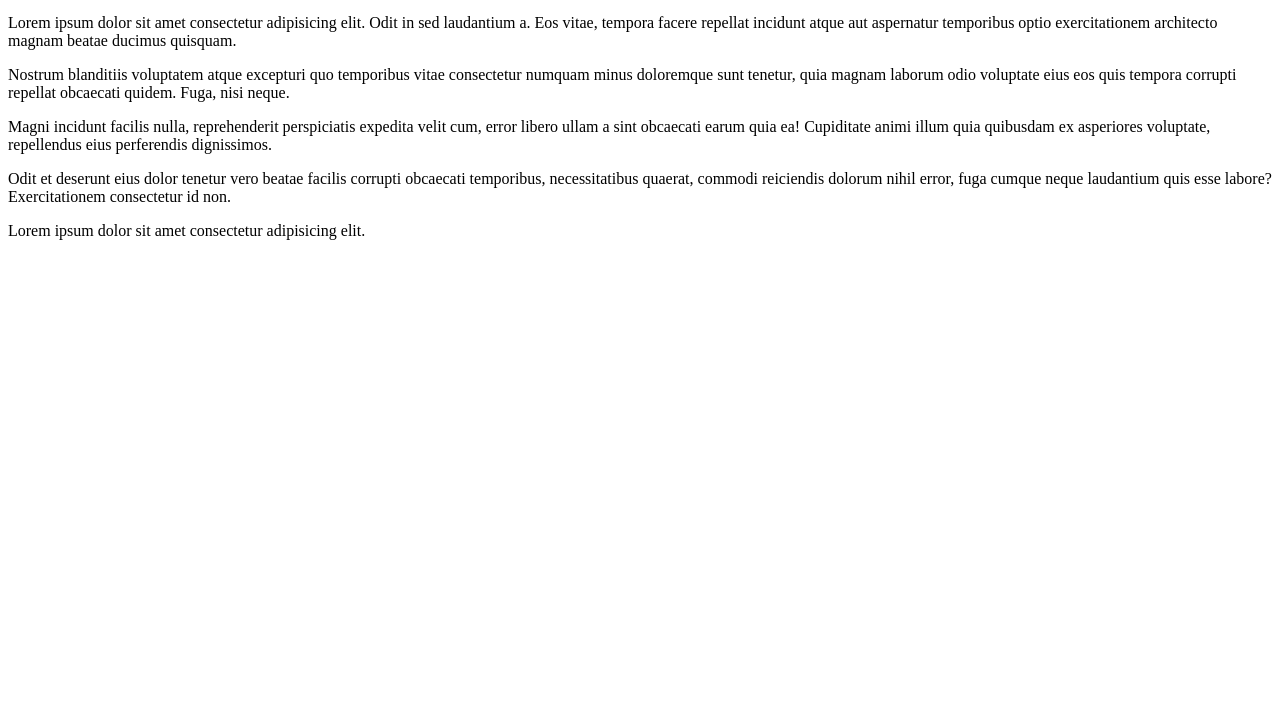
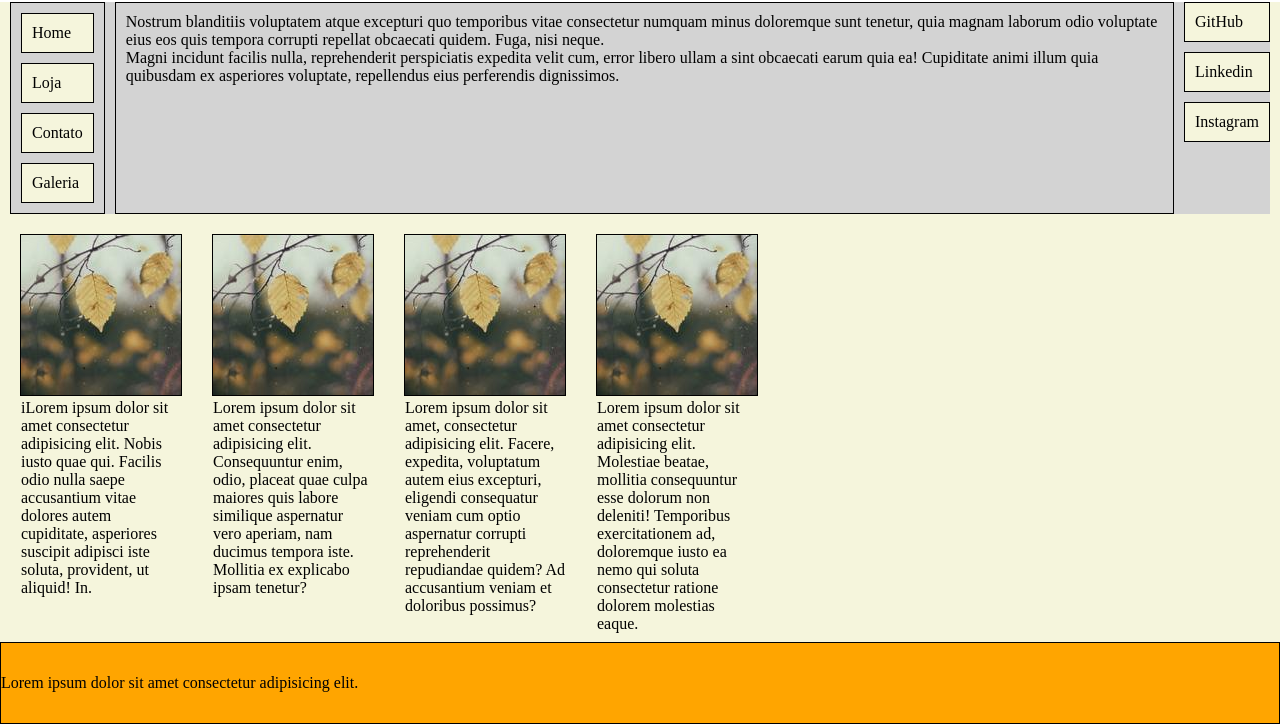
Before and after one commit to labenuexercicios/flexbox-template, a plain HTML site: page index.html in a window 1280 px wide. Shown: the part 90-814 px from the top of the page. Drawn offline with Linux system fonts and the light colour scheme.

Commit message:
aula-a023-template

```diff
--- a/index.html
+++ b/index.html
@@ -5,6 +5,7 @@
     <meta charset="UTF-8">
     <meta http-equiv="X-UA-Compatible" content="IE=edge">
     <meta name="viewport" content="width=device-width, initial-scale=1.0">
+    <link rel="stylesheet" href="style.css">
     <title>Prática de Grid</title>
 </head>
 
@@ -19,16 +20,17 @@
     </header>
 
     <main>
-        <section>
-            <article>
-                <p>Lorem ipsum dolor sit amet consectetur adipisicing elit. Odit in sed laudantium a. Eos vitae, tempora
-                    facere
-                    repellat incidunt atque aut aspernatur temporibus optio exercitationem architecto magnam beatae
-                    ducimus
-                    quisquam.</p>
+        <section class="container">
+            <nav class="parte">
+                <ol>
+                    <li>Home</li>
+                    <li>Loja</li>
+                    <li>Contato</li>
+                    <li>Galeria</li>
+                </ol>
 
-            </article>
-            <article>
+            </nav>
+            <article class="parte">
 
                 <p>Nostrum blanditiis voluptatem atque excepturi quo temporibus vitae consectetur numquam minus
                     doloremque
@@ -45,18 +47,49 @@
                     perferendis dignissimos.</p>
 
             </article>
-            <article>
-                <p>Odit et deserunt eius dolor tenetur vero beatae facilis corrupti obcaecati temporibus, necessitatibus
-                    quaerat, commodi reiciendis dolorum nihil error, fuga cumque neque laudantium quis esse labore?
-                    Exercitationem consectetur id non.</p>
-            </article>
+            <nav>
+                <ol>
+                    <li>GitHub</li>
+                    <li>Linkedin</li>
+                    <li>Instagram</li>
+                </ol>
+            </nav>
 
         </section>
 
-        <section>
-            <figure>
+        <section class="galeria">
+            <figure class="img">
+                <img src="./assets/img.jpeg" alt="imagem01">
+                <figcaption>iLorem ipsum dolor sit amet consectetur adipisicing elit. Nobis iusto quae qui. Facilis odio
+                    nulla
+                    saepe accusantium vitae dolores autem cupiditate, asperiores suscipit adipisci iste soluta,
+                    provident, ut aliquid! In.</figcaption>
+            </figure>
 
+            <figure class="img">
+                <img src="./assets/img.jpeg" alt="imagem02">
+                <figcaption>Lorem ipsum dolor sit amet consectetur adipisicing elit. Consequuntur enim, odio, placeat quae
+                   culpa maiores quis labore similique aspernatur vero aperiam, nam ducimus tempora iste. Mollitia ex
+                   explicabo ipsam tenetur?</figcaption>
             </figure>
+
+            <figure class="img">
+                <img src="./assets/img.jpeg" alt="imagem03">
+                <figcaption>Lorem ipsum dolor sit amet, consectetur adipisicing elit. Facere, expedita, voluptatum autem
+                    eius
+                    excepturi, eligendi consequatur veniam cum optio aspernatur corrupti reprehenderit repudiandae
+                    quidem?
+                    Ad accusantium veniam et doloribus possimus?</figcaption>
+            </figure>
+
+            <figure class="img">
+                <img src="./assets/img.jpeg" alt="imagem04">
+                <figcaption>Lorem ipsum dolor sit amet consectetur adipisicing elit. Molestiae beatae, mollitia
+                    consequuntur esse
+                    dolorum non deleniti! Temporibus exercitationem ad, doloremque iusto ea nemo qui soluta consectetur
+                    ratione dolorem molestias eaque.</figcaption>
+            </figure>
+
         </section>
     </main>
 
--- a/style.css
+++ b/style.css
@@ -2,3 +2,66 @@
     margin: 0;
     padding: 0;
 }
+
+header{
+    border: 1px solid black;
+    display: flex;
+    justify-content: space-between;
+    padding: 0 10px;
+    height: 10vh;
+    align-items: center;
+    background-color: orange;
+}
+
+main{
+    min-height: 80vh;
+    background-color: beige;
+}
+
+footer{
+    border: 1px solid black;
+    height: 10vh;
+    display: flex;
+    align-items: center;
+    background-color: orange;
+}
+
+.container{
+    display: flex;
+    background-color: lightgray;
+    gap: 10px;
+    margin: 10px;
+}
+
+.galeria{
+    display: flex;
+    flex-wrap: nowrap;
+    margin: 10px;
+    gap: 10px;
+}
+
+.img{
+    border: 1px solid black;
+    width: 160px;
+    height: 160px;
+    margin: 10px;
+}
+
+.parte{
+    border: 1px solid black;
+    padding: 10px;
+}
+
+ol{
+    display: flex;
+    flex-direction: column;
+    gap: 10px;
+    list-style: none; /* para tirar a numeração das listas */
+
+}
+
+li{
+    border: 1px solid black;
+    padding: 10px;
+    background-color: beige;
+}
```
